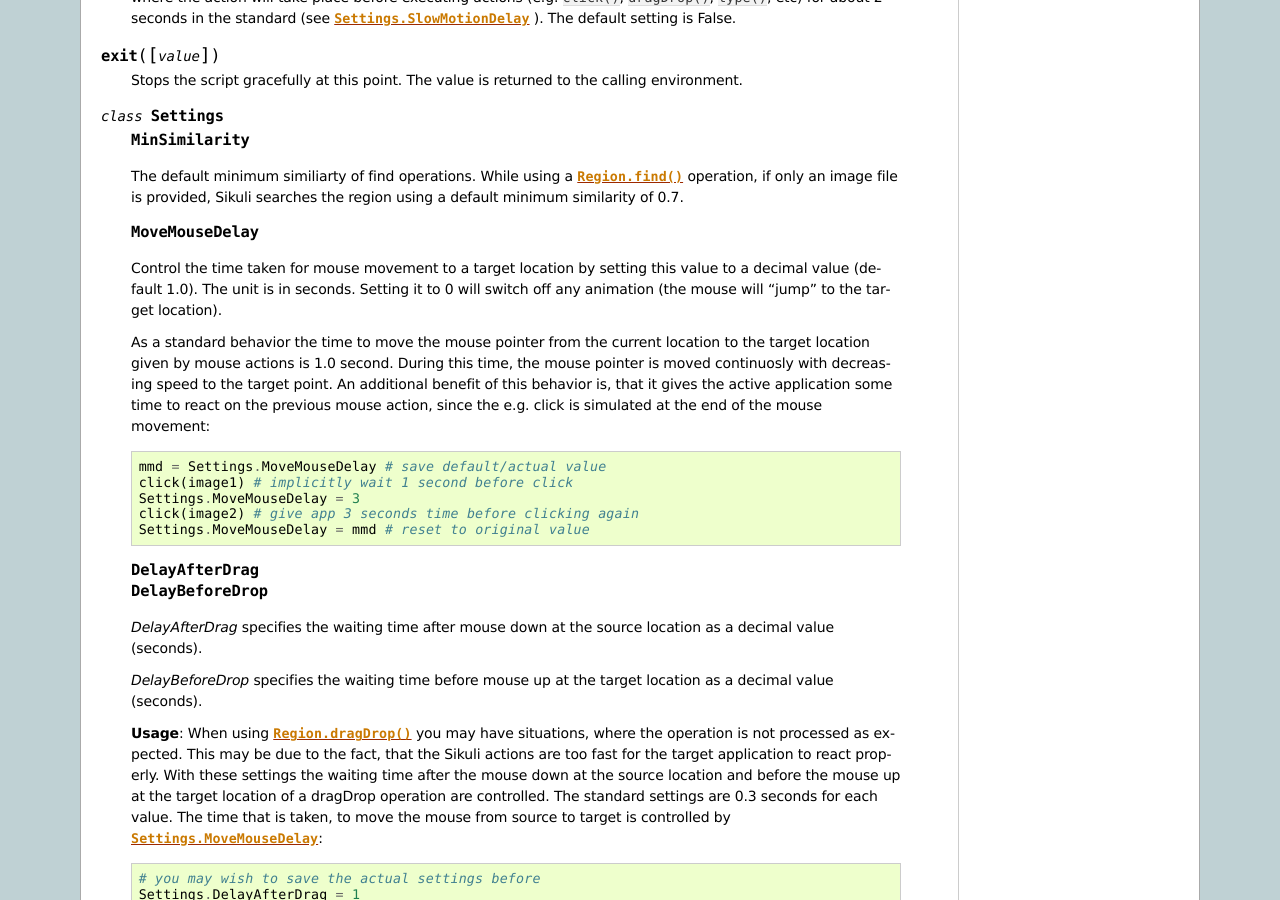
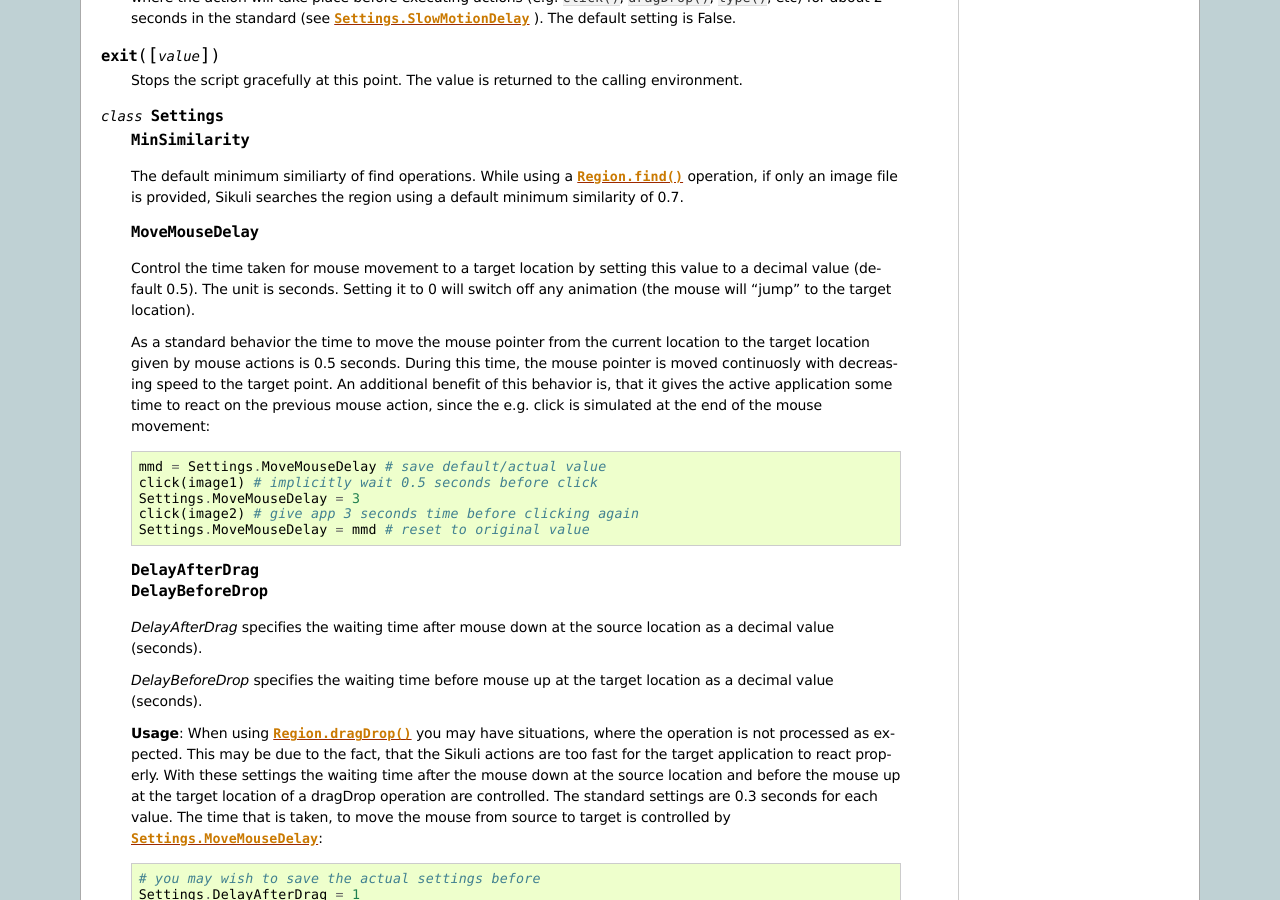
Before and after one commit to sikuli/sikuli, a Sphinx documentation site: the page built from docs/source/globals.rst, in a window 1280 px wide and 900 px high, scrolled down 1547 px. Built offline with Sphinx 7.4.7, drawn with Linux system fonts in a browser that asks for light colours.

Commit message:
mouveMouseDelay standard is 0.5 secs

```diff
--- a/docs/source/globals.rst
+++ b/docs/source/globals.rst
@@ -125,18 +125,18 @@
 	.. py:attribute:: MoveMouseDelay
 
 	Control the time taken for mouse movement to a target location by setting this
-	value to a decimal value (default 1.0). The unit is in seconds.  Setting it to
+	value to a decimal value (default 0.5). The unit is seconds.  Setting it to
 	0 will switch off any animation (the mouse will "jump" to the target location).
 
 	As a standard behavior the time to move the mouse pointer from the current
-	location to the target location given by mouse actions is 1.0 second. During
+	location to the target location given by mouse actions is 0.5 seconds. During
 	this time, the mouse pointer is moved continuosly with decreasing speed to the
 	target point. An additional benefit of this behavior is, that it gives the
 	active application some time to react on the previous mouse action, since the
 	e.g. click is simulated at the end of the mouse movement::
 
 		mmd = Settings.MoveMouseDelay # save default/actual value
-		click(image1) # implicitly wait 1 second before click
+		click(image1) # implicitly wait 0.5 seconds before click
 		Settings.MoveMouseDelay = 3
 		click(image2) # give app 3 seconds time before clicking again
 		Settings.MoveMouseDelay = mmd # reset to original value
```
